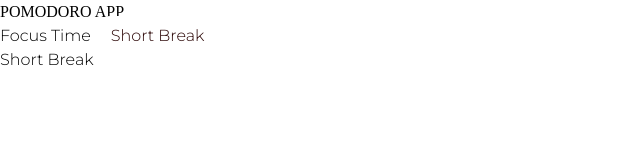
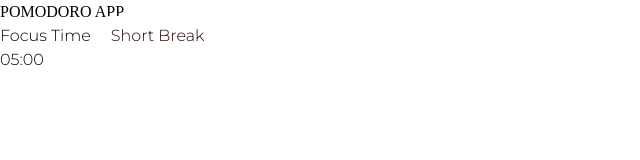
Before and after one commit to jayeshtele/pomodoro-app, a React app: page /short in a window 1280 px wide. Shown: the top 160 px of the page, without its empty margins (0-640 px from the left). Built offline with nearby package versions, Linux system fonts and the light colour scheme; the HTML template or start-up script is replaced by a standard one; a web font is replaced by a local one.

Commit message:
Update ShortBreak.jsx

```diff
--- a/src/components/ShortBreak.jsx
+++ b/src/components/ShortBreak.jsx
@@ -1,9 +1,9 @@
-import React from 'react'
+import React from "react";
 
 export default function ShortBreak() {
   return (
     <div>
-      <h1 className="text-white">Short Break</h1>
+      <h1 className="mt-20 text-9xl text-white">05:00</h1>
     </div>
-  )
+  );
 }
```
